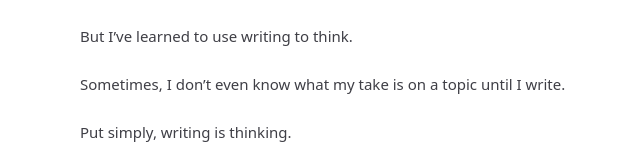
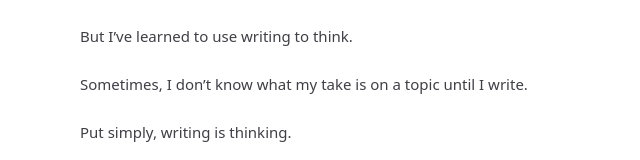
Before and after one commit to iamgittyhubby/saishare, a Next.js app: page /essays/writing-is-thinking in a window 1280 px wide. Shown: the part 231-391 px from the top of the page, without its empty margins (224-864 px from the left). Built offline with nearby package versions, Linux system fonts and the light colour scheme.

Commit message:
Match essay typography to homepage

```diff
--- a/app/essays/writing-is-thinking/page.tsx
+++ b/app/essays/writing-is-thinking/page.tsx
@@ -12,7 +12,7 @@ export default function Page() {
       </p>
 
       <p className="text-copy p-lee">
-        Sometimes, I don’t even know what my take is on a topic until I write.
+        Sometimes, I don’t know what my take is on a topic until I write.
       </p>
 
       <p className="text-copy p-lee">
```
